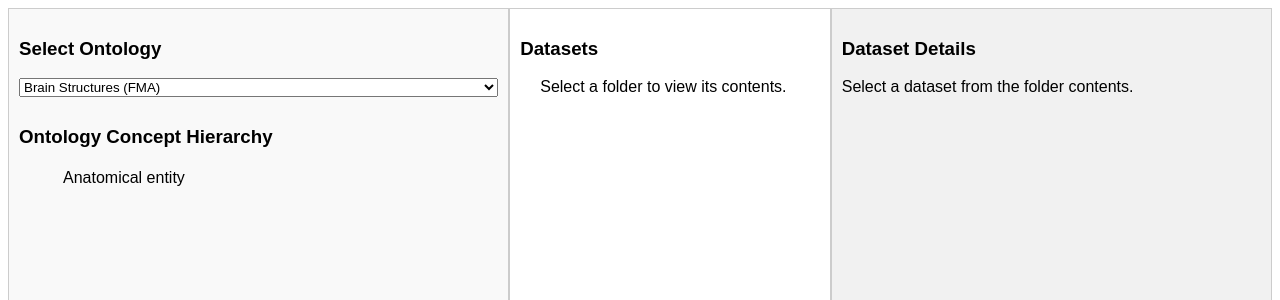
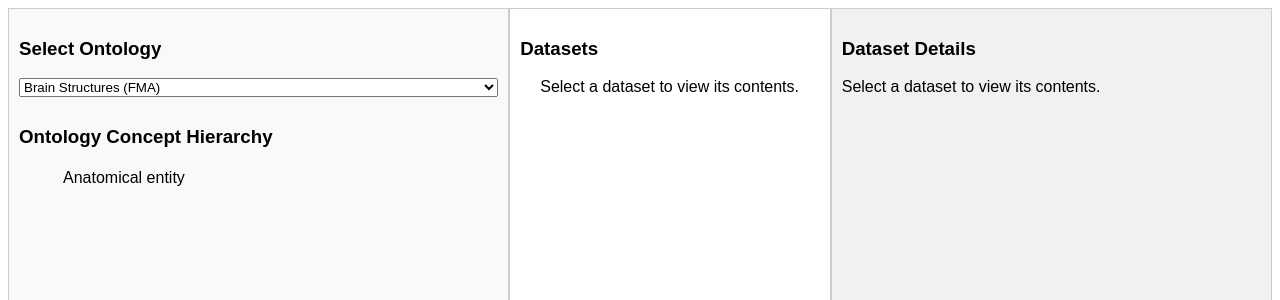
Before and after one commit to ckindermann/openneuro-obda, a Flask app: page / in a window 1280 px wide. Shown: the top 300 px of the page. Run offline with Flask 3, Linux system fonts and the light colour scheme.

Commit message:
Change folder to dataset

```diff
--- a/templates/index.html
+++ b/templates/index.html
@@ -163,9 +163,9 @@
 
       // Clear folder contents and dataset details panels.
       document.getElementById("datasets").innerHTML =
-        "<li>Select a folder to view its contents.</li>";
+        "<li>Select a dataset to view its contents.</li>";
       document.getElementById("dataset-details").innerHTML =
-        "<p>Select a dataset from the folder contents.</p>";
+        "<p>Select a dataset to view its contents.</p>";
     }
 
     /**
```
